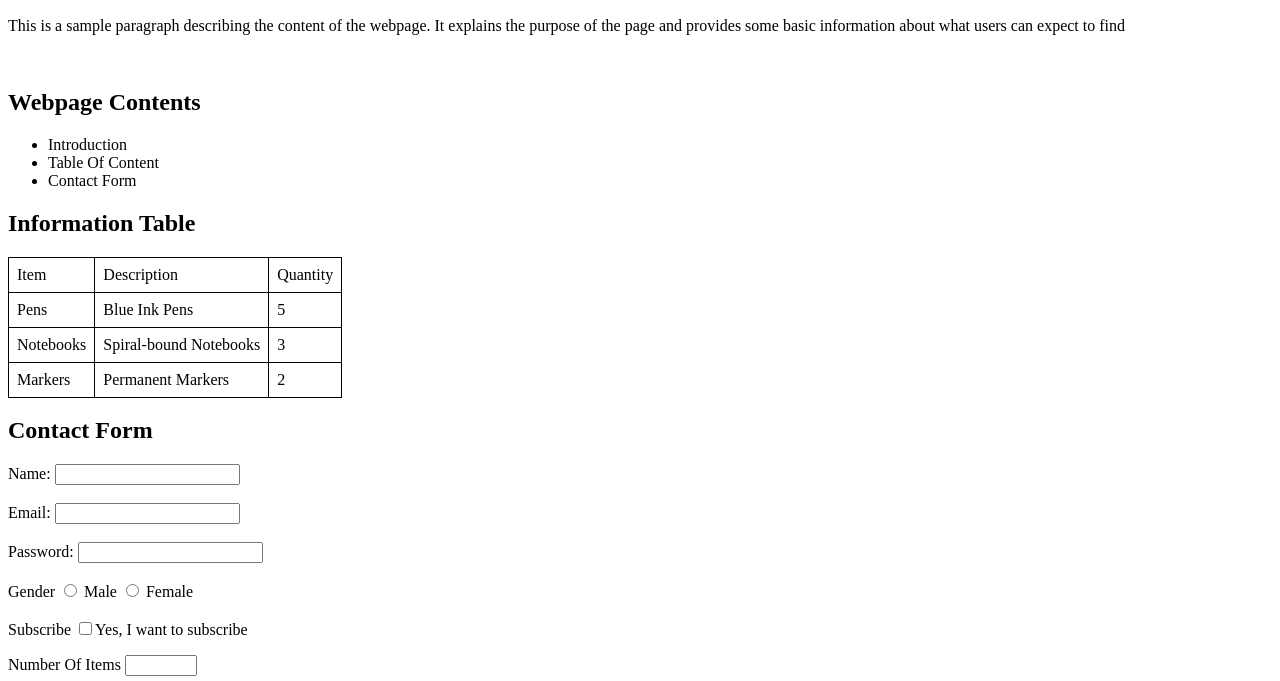
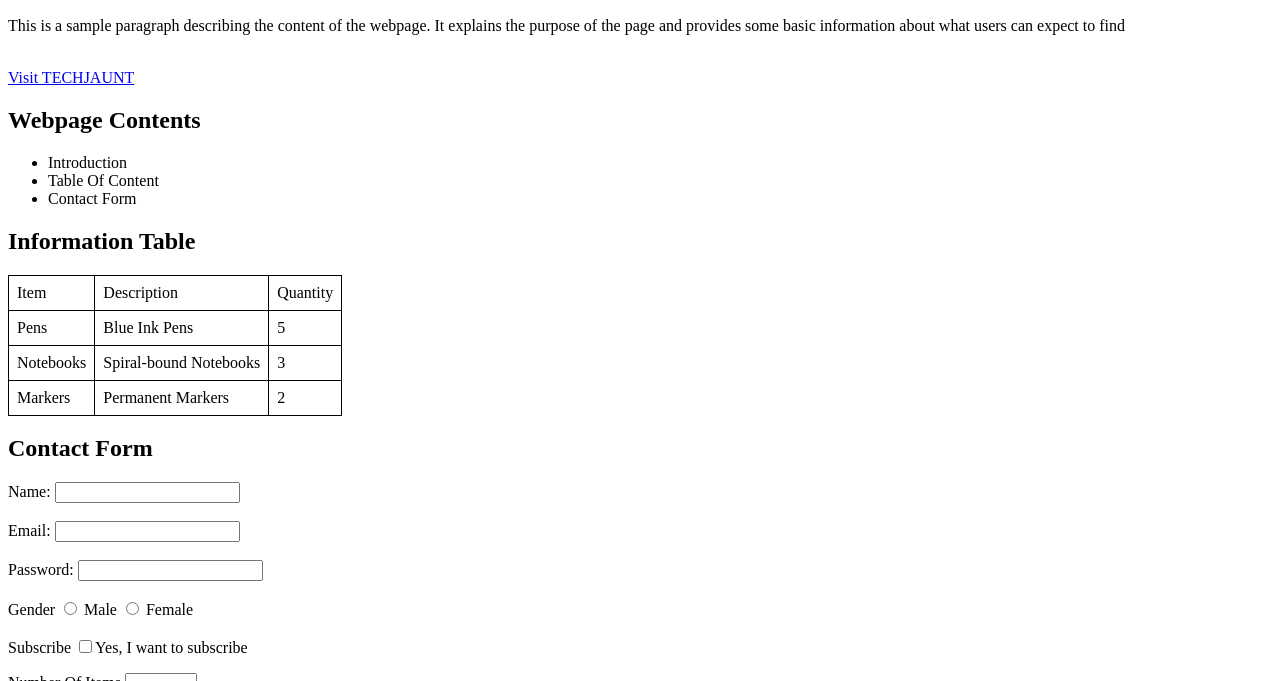
Before and after one commit to Pleazant/TECHYJAUNT-ASSIGNMENT, a plain HTML site: page INDEX.HTML in a window 1280 px wide. Shown: the part 419-1100 px from the top of the page. Drawn offline with Linux system fonts and the light colour scheme.

Commit message:
Update INDEX.HTML

```diff
--- a/INDEX.HTML
+++ b/INDEX.HTML
@@ -21,7 +21,7 @@
 
     <p>This is a sample paragraph describing the content of the webpage. It explains the purpose of the page and provides some basic information about what users can expect to find</p>
 <br>
-<!-- create a link to techyjaunt website -->
+<a href="https://www.techyjaunt.com/" target="_blank">Visit TECHJAUNT</a>
 
 <section id="content">
     <h2>Webpage Contents</h2>
```
